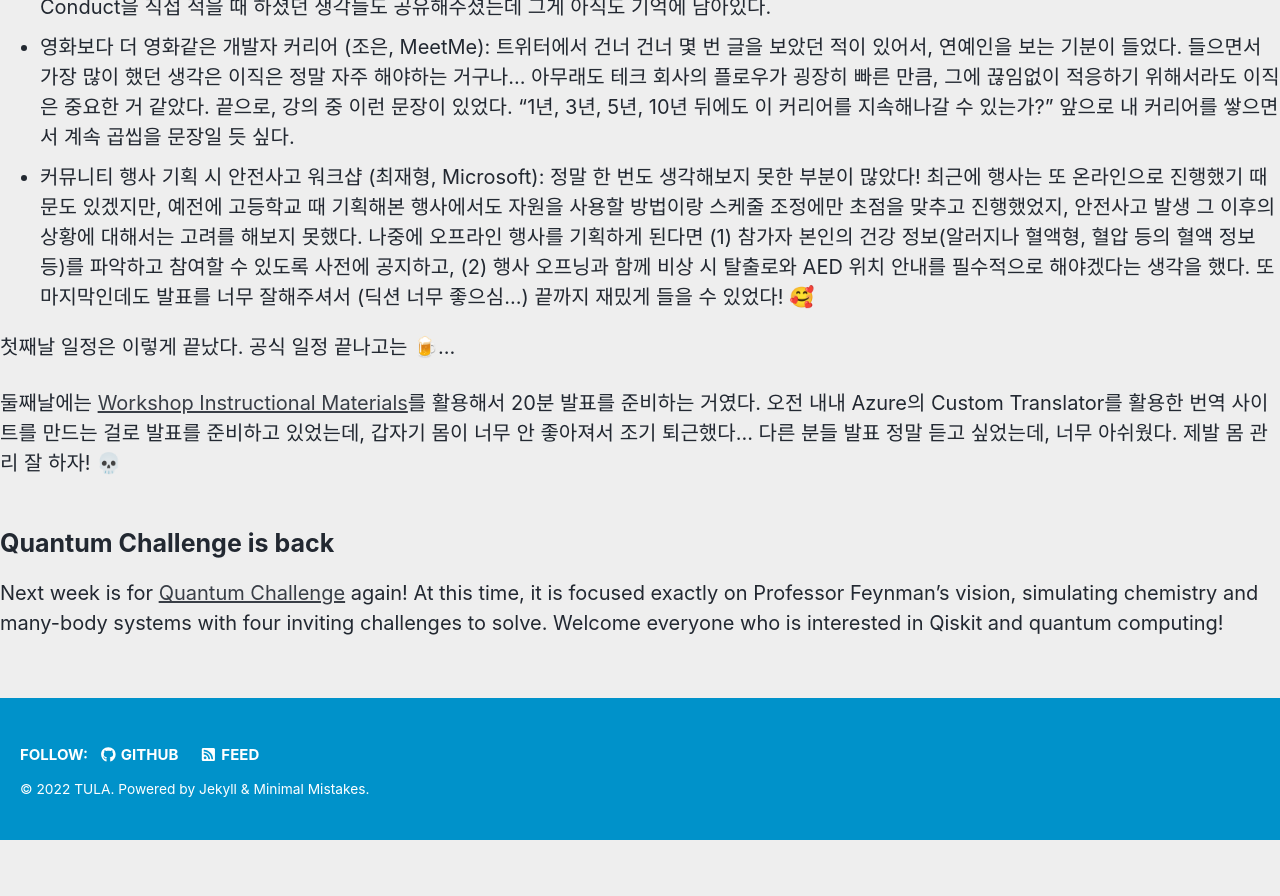
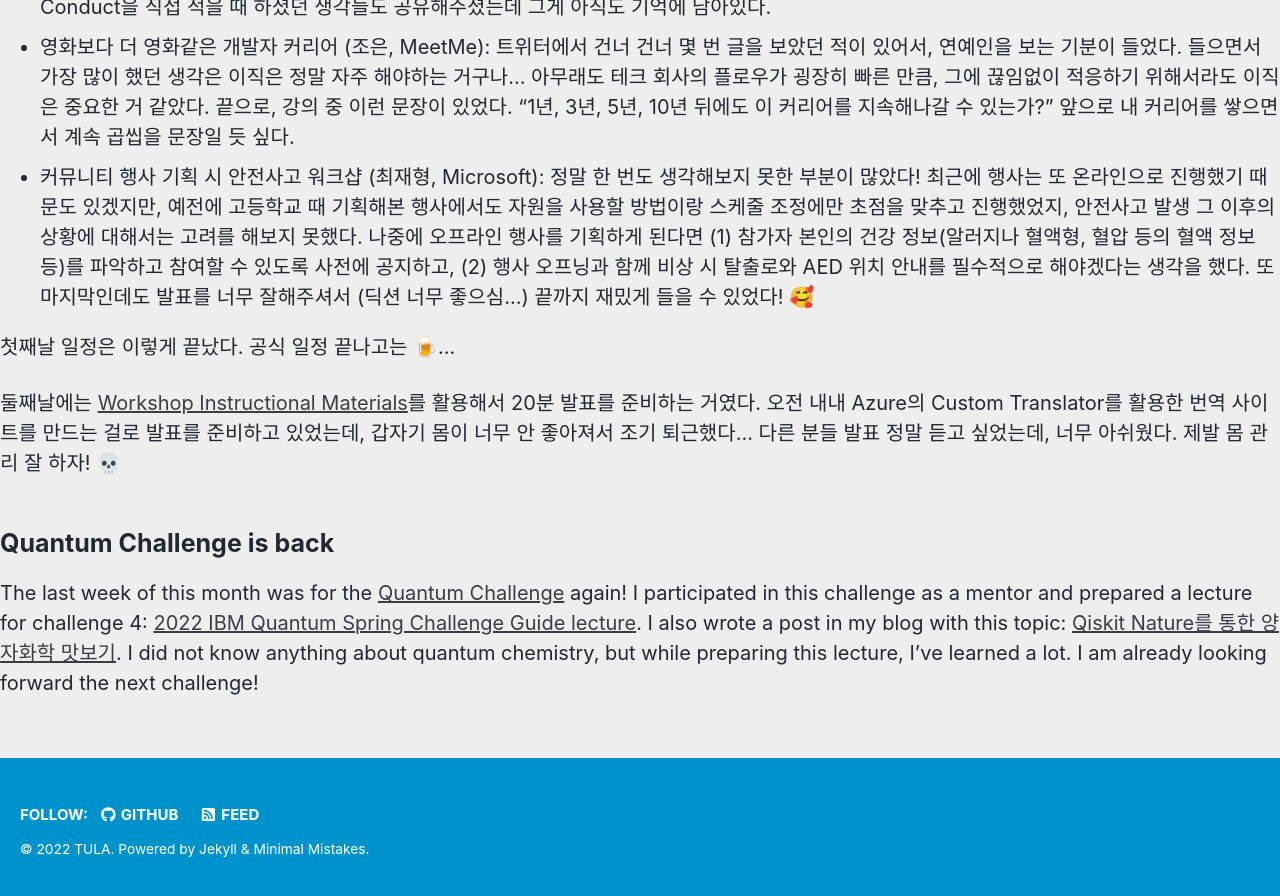
Before and after one commit to tula3and/tula3and.github.io, a Jekyll site: the page built from _docs/2022-05-22-monthly-may.md, in a window 1280 px wide and 900 px high, scrolled down 1231 px. Shown: the top 896 px of the window. Built offline with Jekyll 4.4.1, drawn with Linux system fonts in a browser that asks for light colours; cached includes are drawn as plain includes; our own code applies the rules of GitHub Pages for plain Markdown files; before the commit the page ends 2071 px from its top, so only the background shows below that.

Commit message:
Update 2022-05-22-monthly-may.md

```diff
--- a/_docs/2022-05-22-monthly-may.md
+++ b/_docs/2022-05-22-monthly-may.md
@@ -49,6 +49,8 @@
 
 ## Quantum Challenge is back
 
-Next week is for [Quantum Challenge](https://challenges.quantum-computing.ibm.com/spring-2022) again!
-At this time, it is focused exactly on Professor Feynman's vision, simulating chemistry and many-body systems with four inviting challenges to solve.
-Welcome everyone who is interested in Qiskit and quantum computing!
+The last week of this month was for the [Quantum Challenge](https://challenges.quantum-computing.ibm.com/spring-2022) again!
+I participated in this challenge as a mentor and prepared a lecture for challenge 4: [2022 IBM Quantum Spring Challenge Guide lecture](https://youtu.be/oMOuaOnG57A).
+I also wrote a post in my blog with this topic: [Qiskit Nature를 통한 양자화학 맛보기](https://tula3and.github.io/qiskit/qiskit-07-kor/).
+I did not know anything about quantum chemistry, but while preparing this lecture, I've learned a lot.
+I am already looking forward the next challenge!
```
